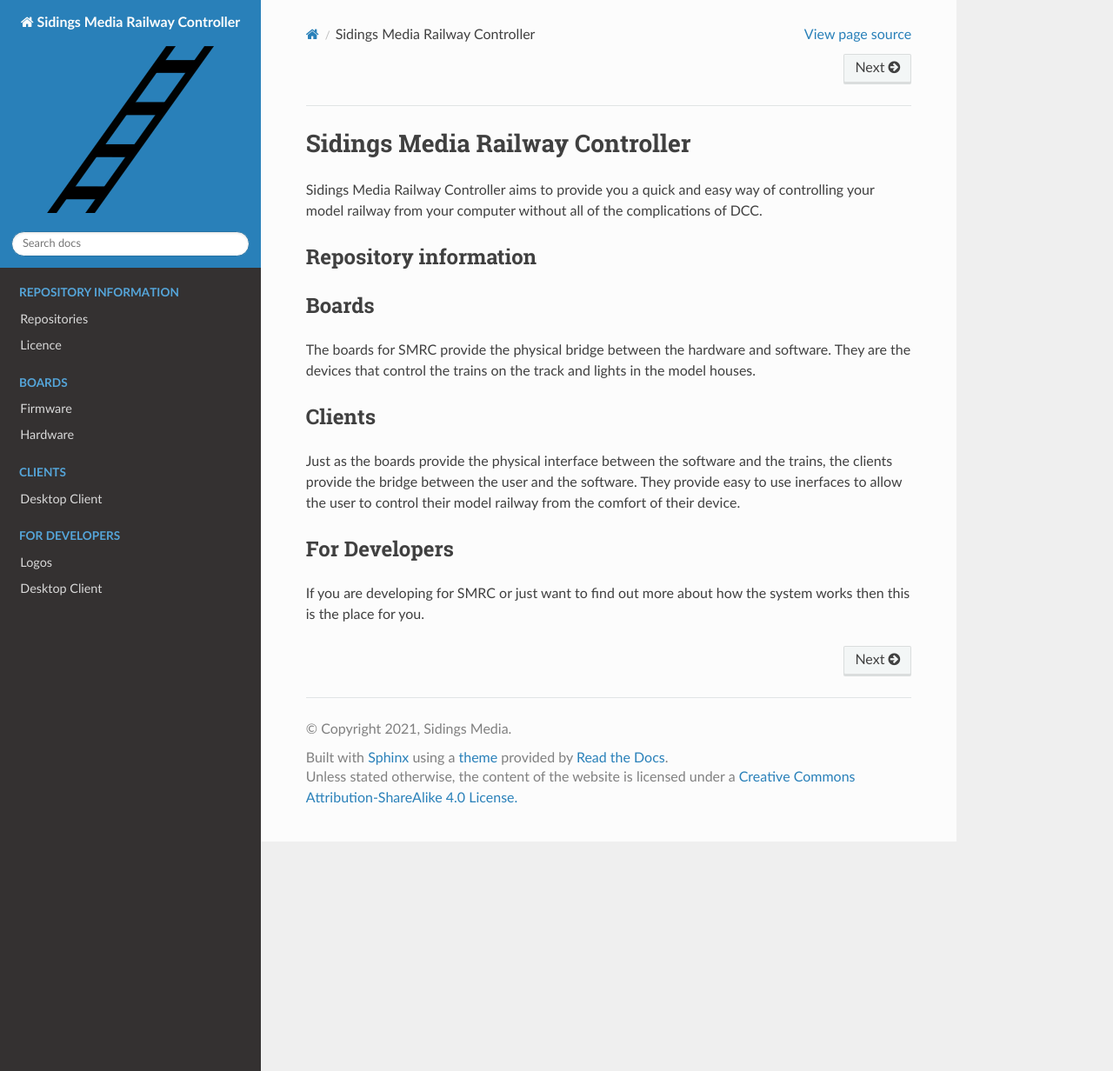
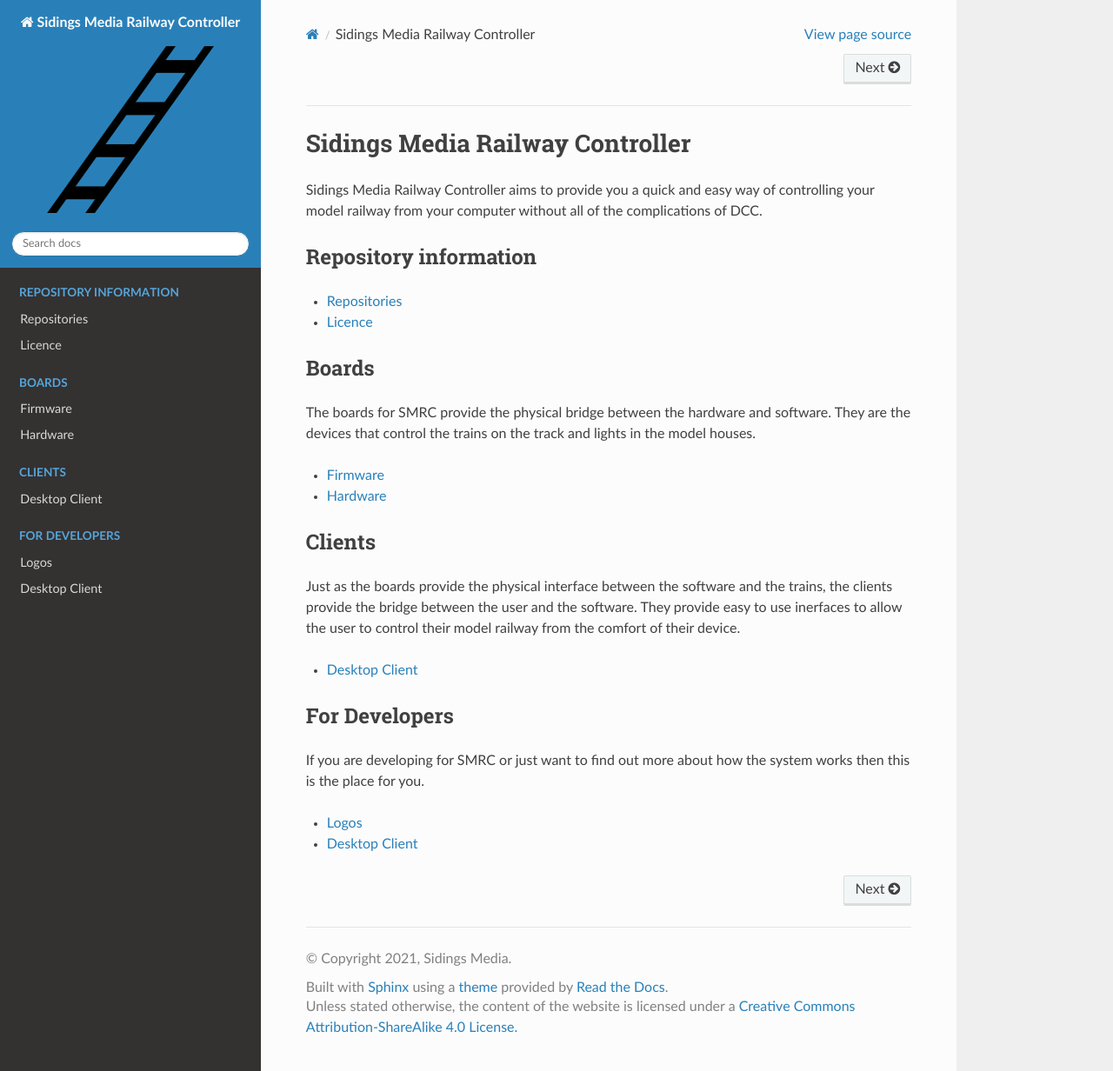
Before and after one commit to SidingsMedia/Sidings-Media-Railway-Controller, a Sphinx documentation site: the page built from docs/index.rst, in a window 1280 px wide and 1232 px high. Shown: the whole window at 87% size. Built offline with Sphinx 7.4.7 and the Read the Docs theme 2.0.0, drawn with Linux system fonts in a browser that asks for light colours; pages that are not in the unit, such as notebooks, are missing from menus.

Commit message:
Updated html only
Signed-off-by: Computroniks <mnickson@sidingsmedia.com>

```diff
--- a/docs/index.rst
+++ b/docs/index.rst
@@ -13,10 +13,10 @@
 
 Repository information
 ----------------------
-.. only::html
+.. only:: html
 
-    * :doc:`/repo-info/repos`
-    * :doc:`/repo-info/licence`
+    * :doc:`repo-info/repos`
+    * :doc:`repo-info/licence`
 
 .. toctree::
     :caption: Repository Information
@@ -32,10 +32,10 @@
 The boards for SMRC provide the physical bridge between the hardware and software. They are the
 devices that control the trains on the track and lights in the model houses.
 
-.. only::html
+.. only:: html
 
-    * :doc:`/boards/firmware`
-    * :doc:`/boards/hardware`
+    * :doc:`boards/firmware`
+    * :doc:`boards/hardware`
 
 .. toctree::
     :caption: Boards
@@ -52,9 +52,9 @@
 clients provide the bridge between the user and the software. They provide easy to use
 inerfaces to allow the user to control their model railway from the comfort of their device.
 
-.. only::html
+.. only:: html
 
-    * :doc:`/clients/desktop-client`
+    * :doc:`clients/desktop-client`
 
 .. toctree::
     :caption: Clients
@@ -69,10 +69,10 @@
 If you are developing for SMRC or just want to find out more about how the system works then
 this is the place for you.
 
-.. only::html
+.. only:: html
 
-    * :doc:`/developers/logos`
-    * :doc:`/developers/desktop-client`
+    * :doc:`developers/logos`
+    * :doc:`developers/desktop-client`
 
 .. toctree::
     :caption: For developers
```
